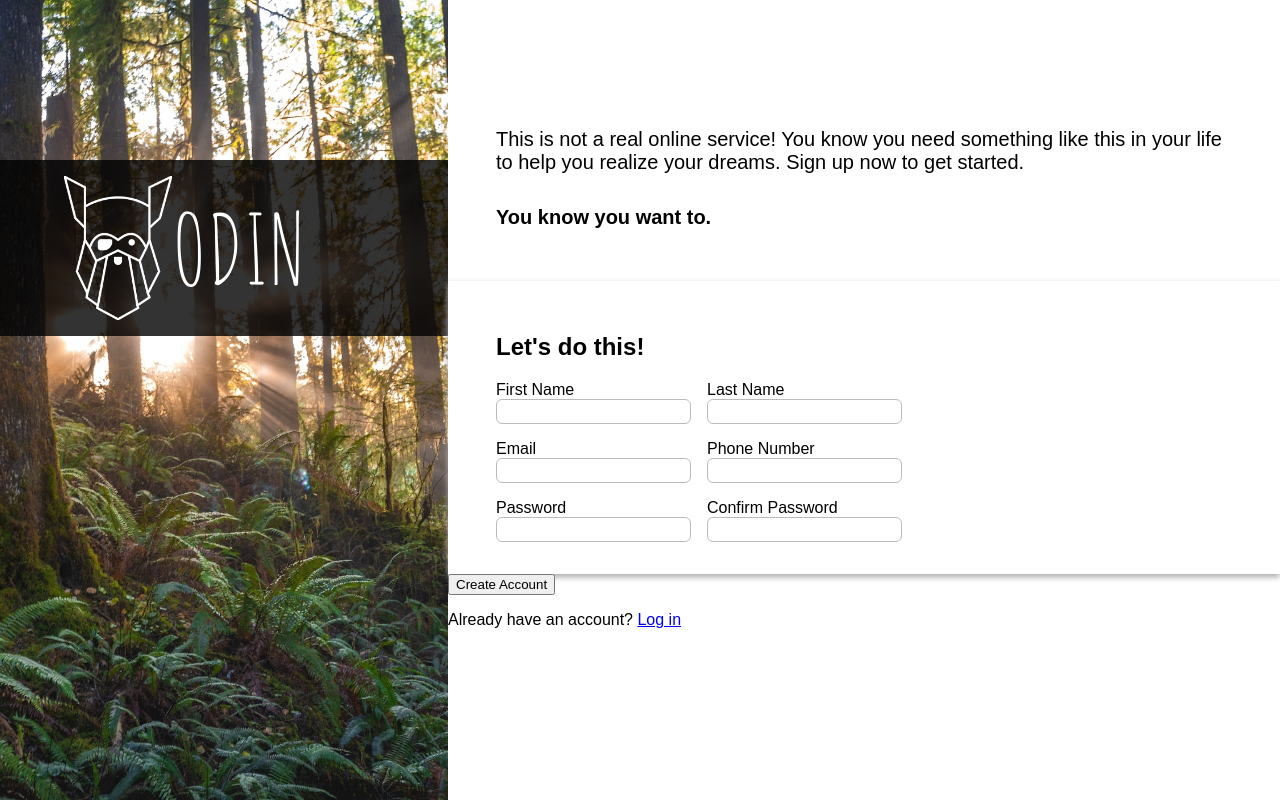
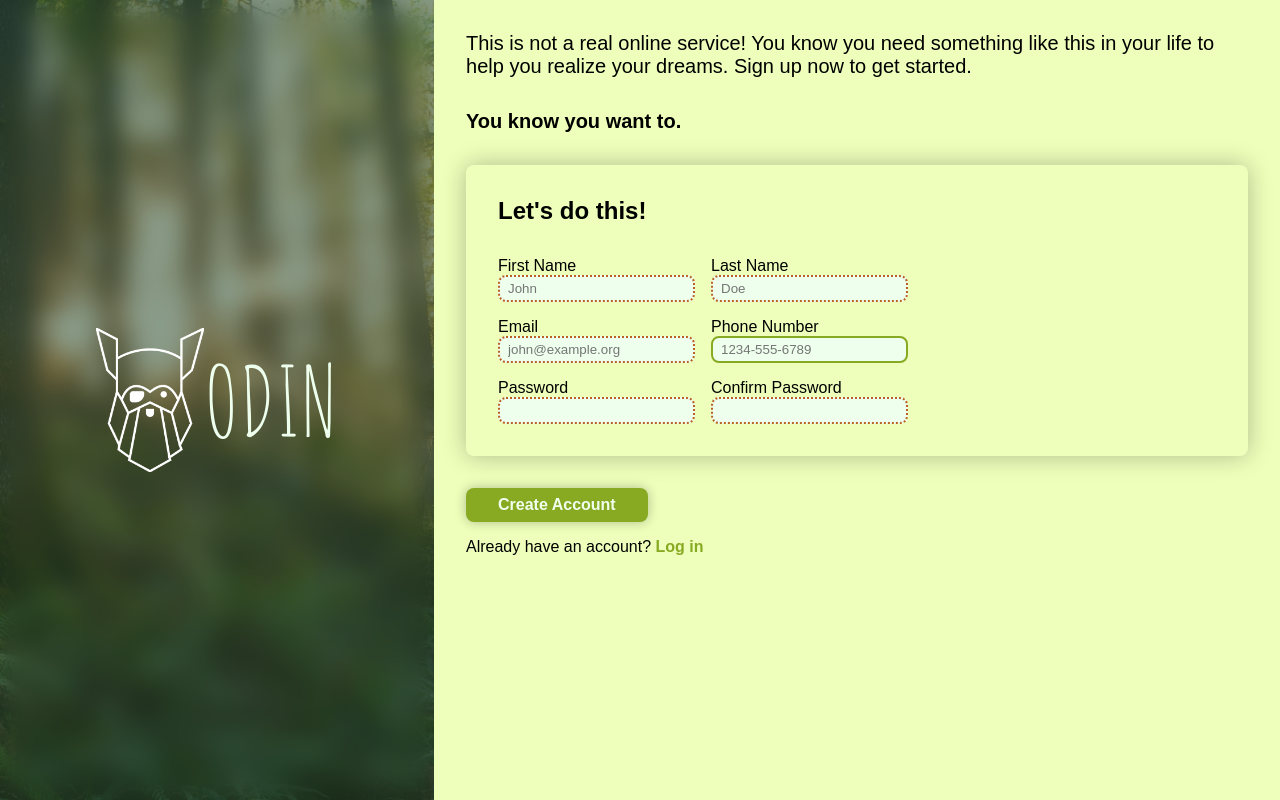
Before and after one commit to AbrarSL/sign-up-form, a plain HTML site: page index.html in a window 1280 px wide. Drawn offline with Linux system fonts and the light colour scheme.

Commit message:
Add final styling

```diff
--- a/index.html
+++ b/index.html
@@ -29,33 +29,33 @@
           <li>
             <label for="first_name">
               First Name
-              <input type="text" name="first_name" id="first_name">
+              <input type="text" name="first_name" id="first_name" placeholder="John" required>
             </label>
             <label for="last_name">
               Last Name
-              <input type="text" name="last_name" id="last_name">
+              <input type="text" name="last_name" id="last_name" placeholder="Doe" required>
             </label>
           </li>
 
           <li>
             <label for="user_email">
               Email
-              <input type="email" name="user_email" id="user_email">
+              <input type="email" name="user_email" id="user_email" placeholder="john@example.org" required>
             </label>
             <label for="phone_number">
               Phone Number
-              <input type="tel" name="phone_number" id="phone_number">
+              <input type="tel" name="phone_number" id="phone_number" placeholder="1234-555-6789">
             </label>
           </li>
 
           <li>
             <label for="password">
               Password
-              <input type="password" name="password" id="password">
+              <input type="password" name="password" id="password" required>
             </label>
             <label for="password_confirm">
               Confirm Password
-              <input type="password" name="password_confirm" id="password_confirm">
+              <input type="password" name="password_confirm" id="password_confirm" required>
             </label>
           </li>
         </ul>
--- a/style.css
+++ b/style.css
@@ -1,10 +1,26 @@
 @import url('https://fonts.googleapis.com/css2?family=Amatic+SC:wght@400;700&display=swap');
+
+:root {
+  --shadow-clr: #0004;
+  --accent-clr: #8a2;
+  --destr-clr: #b96122;
+  --accent-fg-clr: #efe;
+  --accent-bg-clr: #efb;
+  --border-clr: #bbb;
+  --gl-fg-clr: var(--accent-fg-clr);
+  --gl-bg-clr: #2428;
+
+  --bdr-radius: 8px;
+}
 
 body {
   margin: 0;
+  padding: 0;
   display: flex;
   height: 100vh;
   font-family: sans-serif;
+
+  background-color: var(--accent-bg-clr);
 }
 
 .image-holder {
@@ -12,64 +28,98 @@ body {
   background-repeat: no-repeat;
   background-size: cover;
   background-position: center;
-  flex: 1;
+
+  display: flex;
+  flex-direction: column;
+  justify-content: center;
 }
 
 .logo-holder {
-  background-color: #000c;
-  color: #fff;
+  background-color: var(--gl-bg-clr);
+  color: var(--gl-fg-clr);
+  backdrop-filter: blur(12px);
   font-family: 'Amatic SC', handwriting;
   font-size: 6rem;
   display: flex;
   align-items: center;
-  padding: 1rem 4rem;
-  margin-top: 20vh;
+
+  flex: 1;
+
+  padding: 1rem 6rem;
 }
 
-.logo-holder > img {
+.logo-holder>img {
   height: 9rem;
 }
 
 .form-holder {
-  width: max(65%, 280px);
+  width: max(100%, 360px);
+  padding: 2rem;
 }
 
 .blurb {
-  margin-top: 6rem;
   font-size: 1.25rem;
-  padding: 2rem 3rem;
+  margin: 0;
 }
 
-.blurb > span {
+.blurb>span {
   display: block;
   font-weight: bold;
   margin-top: 2rem;
 }
 
+fieldset>h2 {
+  margin: 0;
+  margin-bottom: 2rem;
+}
+
 fieldset {
-  margin: 0px;
-  padding: 2rem 3rem;
+  padding: 2rem;
+  margin: 2rem 0;
   border: none;
-  box-shadow: 0 3px 6px #aaa;
+  border-radius: var(--bdr-radius);
+  box-shadow: 0 0 24px var(--shadow-clr);
 }
 
 input {
   appearance: none;
-  margin: 0;
+  border: 2px solid var(--border-clr);
+  border-radius: var(--bdr-radius);
+  background-color: var(--accent-fg-clr);
+
   padding: 0.25rem 0.5rem;
-  border: 1px solid #bbb;
-  border-radius: 6px;
+}
+
+input:valid {
+  border: 2px solid var(--accent-clr);
+}
+
+input:invalid {
+  border: 2px solid var(--destr-clr);
+}
+
+input:required:invalid,
+.error {
+  border: 2px dotted var(--destr-clr) !important;
 }
 
 input:focus {
-  box-shadow: 0 0 6px #aaa;
-  border: 1px solid #48f;
+  box-shadow: 0 0 6px var(--shadow-clr);
+  border: 2px solid var(--accent-clr);
   outline: none;
 }
 
+.pwd-error::after {
+  display: block;
+  content: "Passwords do not match!";
+  color: var(--destr-clr);
+  font-weight: bold;
+  font-size: 0.7rem;
+}
+
 form ul {
+  padding: 0;
   margin: 0;
-  padding: 0;
 }
 
 form li {
@@ -79,11 +129,45 @@ form li {
   margin-top: 1rem;
 }
 
-form li:first-child() {
-  margin-top: 0;
-}
-
-li > label {
+li>label {
   display: flex;
   flex-direction: column;
 }
+
+a {
+  color: var(--accent-clr);
+  text-decoration: none;
+  font-weight: bold;
+}
+
+a:hover {
+  opacity: 0.5;
+}
+
+a:visited {
+  color: var(--destr-clr);
+}
+
+button {
+  appearance: none;
+  border: none;
+  border-radius: var(--bdr-radius);
+  box-shadow: 0 0 12px var(--shadow-clr);
+
+  color: var(--accent-fg-clr);
+  background-color: var(--accent-clr);
+  font-weight: bold;
+  font-size: 1rem;
+
+  padding: 0.5rem 2rem;
+}
+
+button:hover {
+  cursor: pointer;
+  opacity: 0.9;
+}
+
+button:active {
+  transform: translateY(2px);
+  box-shadow: none;
+}
```
